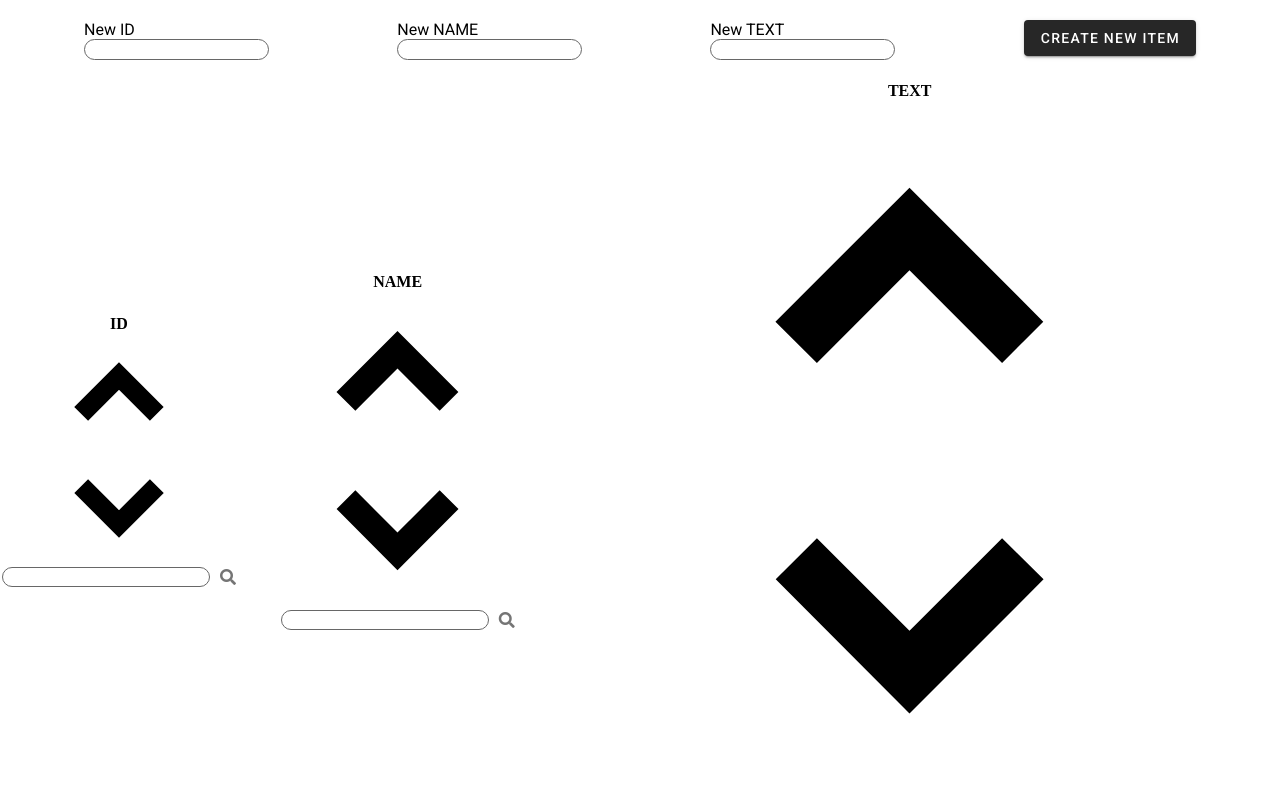
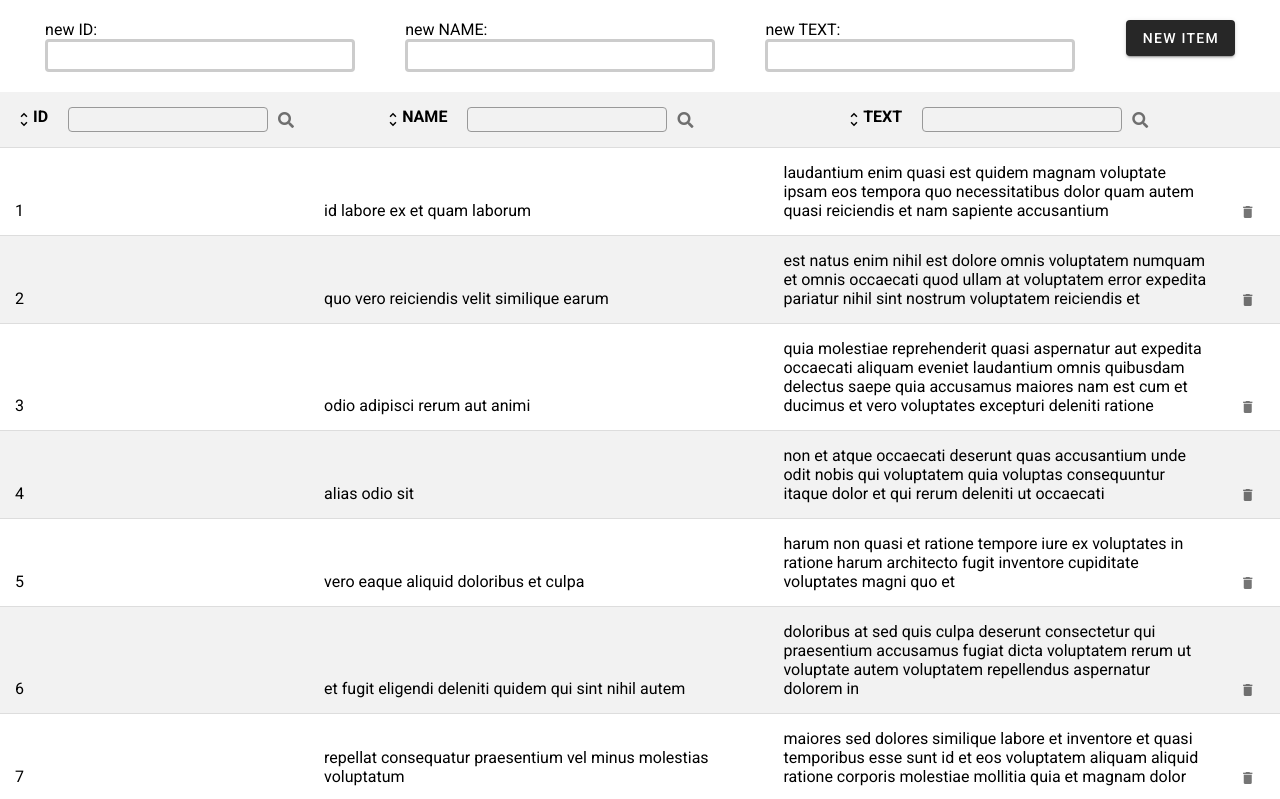
Before and after one commit to DaMishalkina/v-table_test-assignment, a Vue app: page / in a window 1280 px wide. Shown: the top 799 px of the page. Built offline with nearby package versions, Linux system fonts and the light colour scheme; data requests are answered from the project's data file.

Commit message:
beautifying table

```diff
--- a/package.json
+++ b/package.json
@@ -10,6 +10,8 @@
     "axios": "^0.19.2",
     "core-js": "^3.6.5",
     "vue": "^2.6.11",
+    "vue-meta": "^2.4.0",
+    "vue-router": "^3.3.4",
     "vuetify": "^2.2.11",
     "vuex": "^3.4.0"
   },
--- a/src/App.vue
+++ b/src/App.vue
@@ -15,6 +15,12 @@ import AddItem from './components/add-item';
 
 export default {
   name: 'App',
+  metaInfo: {
+    meta: [
+      { charset: 'utf-8' },
+      { name: 'viewport', content: 'width=device-width, initial-scale=1' }
+    ]
+  },
 
   components: {
     Vtable,
--- a/src/components/V-table.vue
+++ b/src/components/V-table.vue
@@ -4,20 +4,15 @@
         <table class="v-table">
             <thead class="v-table__heading">
                 <tr  class="v-table__headers">
-<!--                    <th class="v-table__header"  v-for="header in headers">-->
-<!--                        {{header.text}}-->
-<!--                        <button class="rm header-container__item"-->
-<!--                        @click="removeColumn">-->
-<!--                            &times</button>-->
 
-                    <th>
+                    <th class="v-table__header">
                         <div class="v-table__header-container header-container">
+                            <img :src="require('../assets/unfold_more.svg')" class="header-container__item"  @click="sortByID">
                             <p class="header-container__item"> ID </p>
-                            <img :src="require('../assets/unfold_more.svg')" class="header-container__item"  @click="sortByID">
 <!--                            <button class="rm header-container__item">&times</button>-->
                             <label class="table-search__container" for="search-id">
                                 <input id="search-id" type="text" class="head-container__item table-search__input"
-                                       v-model.trim="inputSearchId">
+                                       v-model="inputSearchId">
                                 <v-icon small>fas fa-search</v-icon>
                             </label>
                         </div>
@@ -25,8 +20,8 @@
 
                     <th class="v-table__header">
                         <div class="v-table__header-container header-container">
+                            <img :src="require('../assets/unfold_more.svg')" class="header-container__item" @click="sortByName">
                             <p class="header-container__item"> NAME </p>
-                            <img :src="require('../assets/unfold_more.svg')" class="header-container__item" @click="sortByName">
 <!--                            <button class="rm header-container__item">&times</button>-->
                             <label class="table-search__container" for="search-name">
                                 <input id="search-name" type="text" class="head-container__item table-search__input"
@@ -38,8 +33,8 @@
                     </th>
                     <th class="v-table__header">
                         <div class="v-table__header-container header-container">
+                            <img :src="require('../assets/unfold_more.svg')" class="header-container__item" @click="sortByText">
                             <p class="header-container__item"> TEXT </p>
-                            <img :src="require('../assets/unfold_more.svg')" class="header-container__item" @click="sortByText">
 <!--                            <button class="rm header-container__item">&times</button>-->
                             <label class="table-search__container" for="search-text">
                                 <input id="search-text" type="text" class="head-container__item table-search__input"
@@ -47,6 +42,9 @@
                                 <v-icon small>fas fa-search</v-icon>
                             </label>
                         </div>
+                    </th>
+                    <th class="v-table__header">
+
                     </th>
                 </tr>
             </thead>
@@ -56,7 +54,7 @@
                     <td class="v-table__column v-table__id">{{row.id}}</td>
                     <td class="v-table__column v-table__name">{{row.name}}</td>
                     <td class="v-table__column v-table__text">{{row.body}}</td>
-                    <td><v-icon
+                    <td class="v-table__column v-table__action-delete"><v-icon
                             small
                             @click.prevent="deleteItem(row.id)"
                     >
@@ -71,7 +69,7 @@
                 <td class="v-table__column v-table__id">{{row.id}}</td>
                 <td class="v-table__column v-table__name">{{row.name}}</td>
                 <td class="v-table__column v-table__text">{{row.body}}</td>
-                <td><v-icon
+                <td  class="v-table__column v-table__action-delete"><v-icon
                         small
                         @click.prevent="deleteItem(row.id)"
                 >
@@ -91,31 +89,6 @@
             </div>
         </div>
     </div>
-
-<!--            <p  v-for="header in headers">-->
-<!--            {{header.text}}-->
-<!--            </p>-->
-<!--        </div>-->
-<!--        <div class="v-table__body">-->
-<!--            <div class="v-table__row"-->
-<!--            v-for="row in users_data">-->
-<!--                <div class="v-table__id v-table__cell">{{row.id}}</div>-->
-<!--                <div class="v-table__name v-table__cell">{{row.name}}</div>-->
-<!--                <div class="v-table__text v-table__cell">{{row.body}}</div>-->
-<!--
-           <v-data-table-->
-<!--        :headers="headers"-->
-<!--        :items="users_data">-->
-<!--            <template slot="items" slot-scope="props">-->
-<!--                <td v-for="header in headers">-->
-<!--                    {{props.item[header.value]}}-->
-<!--                </td>-->
-<!--                <td>-->
-<!--                    -->
-<!--                </td>-->
-<!--            </template>-->
-
-<!--        </v-data-table>-->
 
 </template>
 
@@ -176,7 +149,9 @@
 
             filteredItems (){
                 if (this.inputSearchId !==''){
-                    return this.users_data.filter(row => row.id == this.inputSearchId)
+                    return this.users_data.filter(row => {
+                        return row.id.toString().includes(this.inputSearchId)
+                    })
                 } if (this.inputSearchName !== ''){
                     return this.users_data.filter(row => {
                         return row.name.toLowerCase().includes(this.inputSearchName.toLowerCase())
@@ -194,40 +169,72 @@
 </script>
 
 <style scoped>
-   /*.v-table__header, .v-table__row {*/
-   /*    display: flex;*/
-   /*    justify-content: space-around;*/
-   /*}*/
 
-   /* .v-table__cell {*/
-   /*     text-align: center;*/
-   /*     flex-basis: 33%;*/
-   /*     padding: 8px 16px;*/
-   /* }*/
 
 
    .v-table {
        margin-top: 20px;
+       font-family: Roboto, SansSerif, sans-serif;
    }
    .v-table__header-container{
        cursor: pointer;
        display: flex;
        justify-content: center;
-       flex-direction: column;
    }
    .table-search__container {
        display: flex;
+       margin-left: 20px;
        justify-content: center;
    }
+
    .table-search__input {
        margin-right: 10px;
-       border: solid 1px #676767;
-       border-radius: 15px;
+       border: solid 1px #999;
+       border-radius: 4px;
    }
+
+   .table-search__input[type=text]{
+       padding: 2px;
+   }
+
+
     .v-table__column {
-        padding: 8px 16px;
+      /*  padding: 8px 16px;*/
+    }
 
+    .v-table__id, .v-table__action-delete {
+        width: 5%;
     }
+    .v-table__name, .v-table__text {
+        width: 45%;
+    }
+
+   .v-table {
+       border-collapse: collapse;
+       width: 100%;
+       box-sizing: border-box;
+   }
+
+   .v-table__header {
+       height: 50px;
+       text-align: left;
+       background-color: #f2f2f2;
+
+
+   }
+   .v-table__column {
+       height: 50px;
+       vertical-align: bottom;
+   }
+   .v-table__header, .v-table__column {
+       padding: 15px;
+       text-align: left;
+       border-bottom: 1px solid #ddd;
+   }
+   .v-table__row:hover {background-color: #ccc;}
+   .v-table__row:nth-child(even) {background-color: #f2f2f2;}
+   .v-table__row:nth-child(even):hover {background-color:#ccc;}
+
     .v-table__pagintation {
         display: flex;
         flex-wrap: wrap;
@@ -237,18 +244,18 @@
 
     .page {
         padding: 8px;
-        border: solid 1px #676767;
+        border: solid 1px #ccc;
         margin-right: 10px;
     }
 
     .page:hover{
-        background: #676767;
+        background:#ccc;
         cursor: pointer;
         color: #fff;
     }
 
     .page__selected {
-        background: #676767;
+        background: #999;
         cursor: pointer;
         color: #fff;
     }
--- a/src/components/add-item.vue
+++ b/src/components/add-item.vue
@@ -3,20 +3,21 @@
     <form @submit.prevent="onSubmit" class="form__wrapper">
 
         <label class="form__label" for="new_id">
-            <input class="form__input" id="new_id"  type="text" v-model="newItem.id">New ID
+            <input class="form__input" id="new_id"  type="text" v-model.trim="newItem.id">new ID:
         </label>
         <label class="form__label" for="new-name">
-            <input class="form__input" id="new-name"  type="text" v-model="newItem.name">New NAME
+            <input class="form__input" id="new-name"  type="text" v-model.trim="newItem.name">new NAME:
         </label>
         <label class="form__label" for="new-text">
-            <input  class="form__input"   id="new-text"  type="text" v-model="newItem.body">New TEXT
+            <input  class="form__input"   id="new-text"  type="text" v-model.trim="newItem.body">new TEXT:
         </label>
         <v-btn
                 color="primary"
                 dark
                 type="submit"
+                class="form__button"
         >
-            Create New Item
+            New Item
         </v-btn>
     </form>
 </template>
@@ -32,7 +33,7 @@
         methods: {
           onSubmit()  {
 
-              if (this.newItem.id.trim()){
+              if (this.newItem.id){
                   this.$emit('add-row', this.newItem)
               }
           }
@@ -45,17 +46,28 @@
 <style>
     .form__wrapper {
         display: flex;
-        margin: 20px;
         font-family: Roboto, sans-serif;
         justify-content: space-around;
+        margin: 20px;
     }
     .form__input{
-        border: solid 1px #676767;
-        border-radius: 15px;
+        border: 3px solid #ccc;
+        border-radius: 4px;
     }
+
+    .form__input[type=text] {
+        padding: 4px;
+    }
+
 
     .form__label {
         display: flex;
         flex-direction: column-reverse;
+        width: 25%;
+
+    }
+    .form__button{
+        display: flex;
+        margin: 0;
     }
 </style>
--- a/src/main.js
+++ b/src/main.js
@@ -1,11 +1,15 @@
 import Vue from 'vue'
 import App from './App.vue'
 import store from './vuex/store'
-import vuetify from './plugins/vuetify';
+import vuetify from './plugins/vuetify'
+import router from './router'
+import VueMeta from 'vue-meta';
 
 Vue.config.productionTip = false
+Vue.use(VueMeta);
 
 new Vue({
+  router,
   vuetify,
   store,
   render: h => h(App)
--- /dev/null
+++ b/src/router.js
@@ -0,0 +1,10 @@
+import Vue from 'vue'
+import Router from 'vue-router'
+import VueMeta from 'vue-meta'
+
+Vue.use(Router);
+Vue.use(VueMeta);
+
+export default new Router ({
+    mode: 'history'
+})
```
Also changed, not shown: 1 other file (tests, documents, lock files or other folders).
